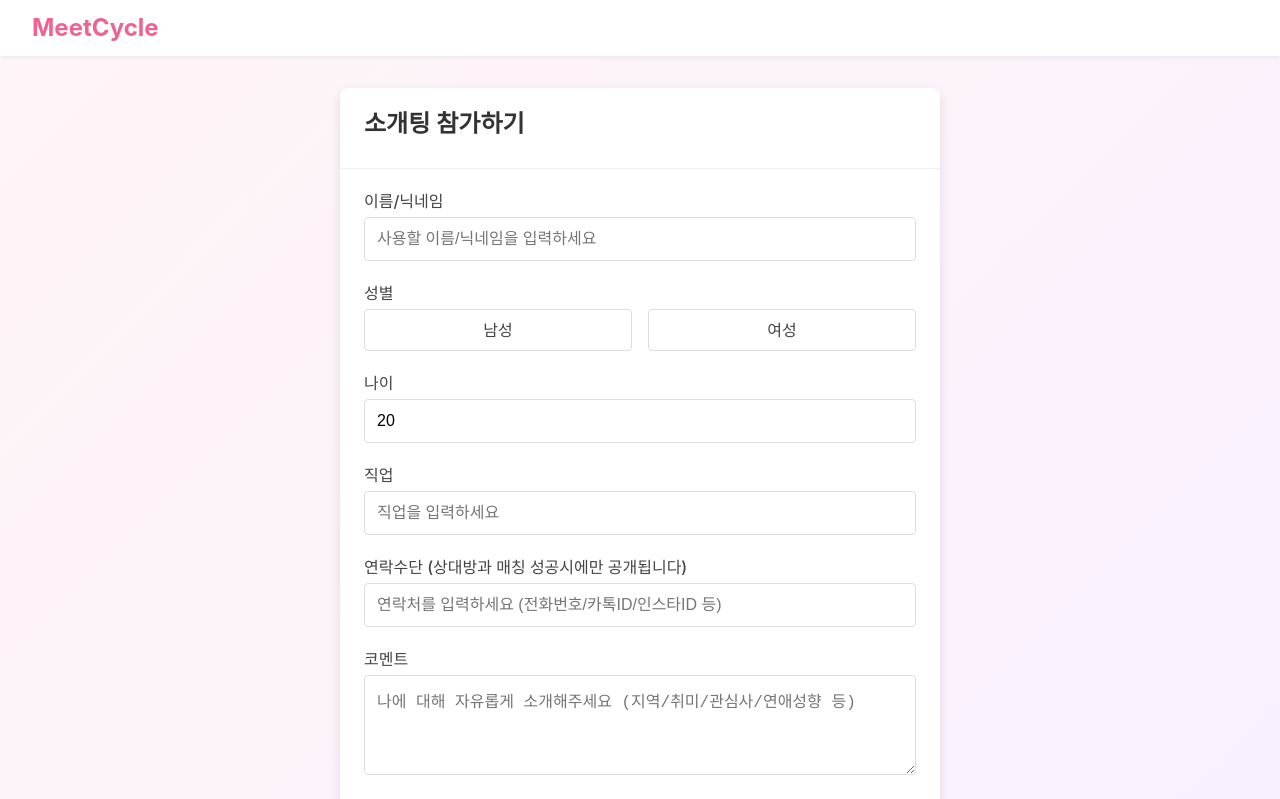
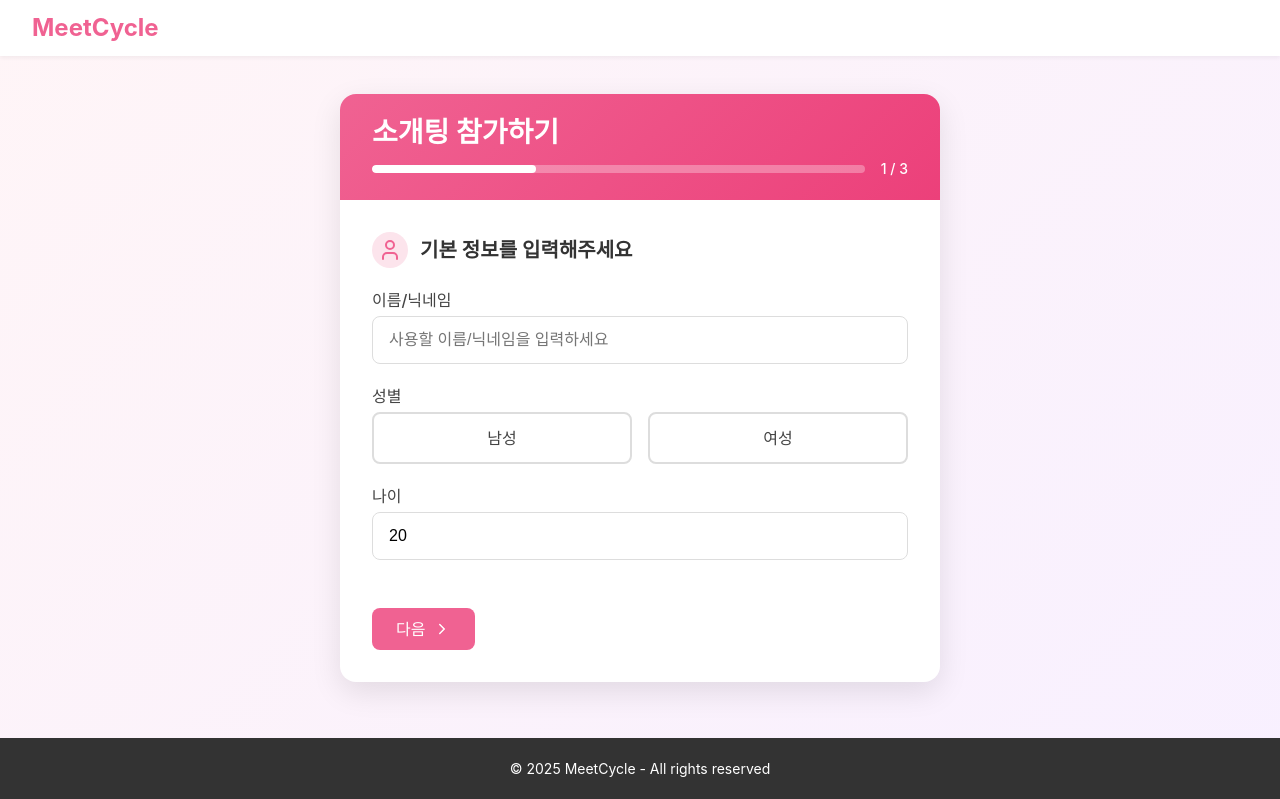
Before and after one commit to nonarnee/meetcycle, a React (Vite) app: page /join/1 in a window 1280 px wide. Shown: the top 799 px of the page. Built offline with nearby package versions, Linux system fonts and the light colour scheme; no server answers.

Commit message:
소개팅 참여 페이지 UI 수정

```diff
--- a/package.json
+++ b/package.json
@@ -19,6 +19,7 @@
     "date-fns": "^4.1.0",
     "js-cookie": "^3.0.5",
     "lucide-react": "^0.503.0",
+    "motion": "^12.9.7",
     "react": "^19.0.0",
     "react-dom": "^19.0.0",
     "react-hook-form": "^7.56.1",
--- a/src/pages/JoinDating/components/JoinDatingForm/index.tsx
+++ b/src/pages/JoinDating/components/JoinDatingForm/index.tsx
@@ -1,6 +1,7 @@
 import { useState, FormEvent } from 'react';
+import { Briefcase, ChevronLeft, ChevronRight, MessageSquare, User } from 'lucide-react';
+import { motion, AnimatePresence } from 'motion/react';
 
-import Button from '@/components/Common/Button';
 import { Gender, ParticipantForm } from '@/types';
 
 import * as S from './style';
@@ -11,6 +12,7 @@ interface JoinDatingFormProps {
 }
 
 export default function JoinDatingForm({ onSubmit, isPending }: JoinDatingFormProps) {
+  const [currentStep, setCurrentStep] = useState(1);
   const [nickname, setNickname] = useState('');
   const [gender, setGender] = useState<Gender | null>(null);
   const [age, setAge] = useState<number>(20);
@@ -19,7 +21,10 @@ export default function JoinDatingForm({ onSubmit, isPending }: JoinDatingFormPr
   const [comment, setComment] = useState<string>('');
   const [error, setError] = useState('');
 
-  const validate = () => {
+  const validateStep = (step: number) => {
+    setError('');
+
+    if (step === 1) {
       if (!nickname.trim()) {
         setError('닉네임을 입력해주세요.');
         return false;
@@ -32,6 +37,7 @@ export default function JoinDatingForm({ onSubmit, isPending }: JoinDatingFormPr
         setError('올바른 나이를 입력해주세요.');
         return false;
       }
+    } else if (step === 2) {
       if (!job) {
         setError('직업을 입력해주세요.');
         return false;
@@ -40,19 +46,29 @@ export default function JoinDatingForm({ onSubmit, isPending }: JoinDatingFormPr
         setError('연락처를 입력해주세요.');
         return false;
       }
-    if (!comment) {
-      setError('코멘트를 입력해주세요.');
-      return false;
     }
+
     return true;
+  };
+
+  const handleNextStep = () => {
+    if (validateStep(currentStep)) {
+      setCurrentStep(currentStep + 1);
+    }
+  };
+
+  const handlePrevStep = () => {
+    setCurrentStep(currentStep - 1);
   };
 
   const handleSubmit = (e: FormEvent) => {
     e.preventDefault();
 
-    if (!validate()) return;
-
-    setError('');
+    if (!validateStep(currentStep)) return;
+    if (!comment) {
+      setError('코멘트를 입력해주세요.');
+      return;
+    }
 
     // 참가자 생성
     const newParticipant: ParticipantForm = {
@@ -71,9 +87,31 @@ export default function JoinDatingForm({ onSubmit, isPending }: JoinDatingFormPr
     <S.FormCard>
       <S.FormHeader>
         <h2>소개팅 참가하기</h2>
+        <S.ProgressContainer>
+          <S.ProgressBar>
+            <S.ProgressFill width={`${(currentStep / 3) * 100}%`} />
+          </S.ProgressBar>
+          <S.StepIndicator>{currentStep} / 3</S.StepIndicator>
+        </S.ProgressContainer>
       </S.FormHeader>
 
-      <S.Form onSubmit={handleSubmit}>
+      <S.FormContent>
+        <AnimatePresence mode='wait'>
+          {currentStep === 1 && (
+            <motion.div
+              key='step1'
+              initial={{ opacity: 0, x: 20 }}
+              animate={{ opacity: 1, x: 0 }}
+              exit={{ opacity: 0, x: -20 }}
+              transition={{ duration: 0.3 }}
+            >
+              <S.StepTitle>
+                <S.StepIcon>
+                  <User />
+                </S.StepIcon>
+                기본 정보를 입력해주세요
+              </S.StepTitle>
+
               <S.FormGroup>
                 <S.Label htmlFor='nickname'>이름/닉네임</S.Label>
                 <S.Input
@@ -114,9 +152,28 @@ export default function JoinDatingForm({ onSubmit, isPending }: JoinDatingFormPr
                   value={age}
                   onChange={(e) => setAge(Number(e.target.value))}
                   placeholder='나이를 입력하세요'
+                  min={20}
+                  max={100}
                   required
                 />
               </S.FormGroup>
+            </motion.div>
+          )}
+
+          {currentStep === 2 && (
+            <motion.div
+              key='step2'
+              initial={{ opacity: 0, x: 20 }}
+              animate={{ opacity: 1, x: 0 }}
+              exit={{ opacity: 0, x: -20 }}
+              transition={{ duration: 0.3 }}
+            >
+              <S.StepTitle>
+                <S.StepIcon>
+                  <Briefcase />
+                </S.StepIcon>
+                직업 및 연락처를 입력해주세요
+              </S.StepTitle>
 
               <S.FormGroup>
                 <S.Label htmlFor='job'>직업</S.Label>
@@ -131,7 +188,7 @@ export default function JoinDatingForm({ onSubmit, isPending }: JoinDatingFormPr
               </S.FormGroup>
 
               <S.FormGroup>
-          <S.Label htmlFor='phone'>연락수단 (상대방과 매칭 성공시에만 공개됩니다)</S.Label>
+                <S.Label htmlFor='phone'>연락수단</S.Label>
                 <S.Input
                   id='phone'
                   type='text'
@@ -140,7 +197,25 @@ export default function JoinDatingForm({ onSubmit, isPending }: JoinDatingFormPr
                   placeholder='연락처를 입력하세요 (전화번호/카톡ID/인스타ID 등)'
                   required
                 />
+                <S.HelpText>매칭된 상대방에게만 공개되는 정보입니다.</S.HelpText>
               </S.FormGroup>
+            </motion.div>
+          )}
+
+          {currentStep === 3 && (
+            <motion.div
+              key='step3'
+              initial={{ opacity: 0, x: 20 }}
+              animate={{ opacity: 1, x: 0 }}
+              exit={{ opacity: 0, x: -20 }}
+              transition={{ duration: 0.3 }}
+            >
+              <S.StepTitle>
+                <S.StepIcon>
+                  <MessageSquare />
+                </S.StepIcon>
+                자기소개를 작성해주세요
+              </S.StepTitle>
 
               <S.FormGroup>
                 <S.Label htmlFor='comment'>코멘트</S.Label>
@@ -152,14 +227,54 @@ export default function JoinDatingForm({ onSubmit, isPending }: JoinDatingFormPr
                   maxLength={300}
                   required
                 />
+                <S.CharCount>{comment.length}/300</S.CharCount>
               </S.FormGroup>
+
+              <S.ProfilePreview>
+                <S.PreviewTitle>입력 정보 확인</S.PreviewTitle>
+                <S.PreviewItem>
+                  <S.PreviewLabel>닉네임:</S.PreviewLabel>
+                  <S.PreviewValue>{nickname}</S.PreviewValue>
+                </S.PreviewItem>
+                <S.PreviewItem>
+                  <S.PreviewLabel>성별:</S.PreviewLabel>
+                  <S.PreviewValue>
+                    {gender === Gender.MALE ? '남성' : gender === Gender.FEMALE ? '여성' : '-'}
+                  </S.PreviewValue>
+                </S.PreviewItem>
+                <S.PreviewItem>
+                  <S.PreviewLabel>나이:</S.PreviewLabel>
+                  <S.PreviewValue>{age}세</S.PreviewValue>
+                </S.PreviewItem>
+                <S.PreviewItem>
+                  <S.PreviewLabel>직업:</S.PreviewLabel>
+                  <S.PreviewValue>{job}</S.PreviewValue>
+                </S.PreviewItem>
+              </S.ProfilePreview>
+            </motion.div>
+          )}
+        </AnimatePresence>
 
         {error && <S.ErrorMessage>{error}</S.ErrorMessage>}
 
-        <Button type='submit' disabled={isPending} width='100%'>
+        <S.ButtonGroup>
+          {currentStep > 1 && (
+            <S.BackButton onClick={handlePrevStep}>
+              <ChevronLeft size={18} /> 이전
+            </S.BackButton>
+          )}
+
+          {currentStep < 3 ? (
+            <S.NextButton onClick={handleNextStep}>
+              다음 <ChevronRight size={18} />
+            </S.NextButton>
+          ) : (
+            <S.SubmitButton onClick={handleSubmit} disabled={isPending}>
               {isPending ? '등록 중...' : '참가하기'}
-        </Button>
-      </S.Form>
+            </S.SubmitButton>
+          )}
+        </S.ButtonGroup>
+      </S.FormContent>
     </S.FormCard>
   );
 }
--- a/src/pages/JoinDating/components/JoinDatingForm/style.ts
+++ b/src/pages/JoinDating/components/JoinDatingForm/style.ts
@@ -4,31 +4,83 @@ import { Gender } from '@/types';
 
 export const FormCard = styled.div`
   background-color: white;
-  border-radius: 8px;
+  border-radius: 16px;
   width: 100%;
   max-width: 600px;
-  box-shadow: 0 4px 12px rgba(0, 0, 0, 0.1);
+  box-shadow: 0 10px 30px rgba(0, 0, 0, 0.1);
   overflow: hidden;
 `;
 
 export const FormHeader = styled.div`
-  padding: 1.5rem;
-  border-bottom: 1px solid #eee;
+  padding: 1.5rem 2rem;
+  background: linear-gradient(135deg, #f06292 0%, #ec407a 100%);
+  color: white;
 
   h2 {
-    font-size: 1.5rem;
-    font-weight: 600;
-    margin: 0 0 0.5rem;
-    color: #333;
+    font-size: 1.75rem;
+    font-weight: 700;
+    margin: 0 0 1rem;
   }
 `;
 
-export const Form = styled.form`
-  padding: 1.5rem;
+export const ProgressContainer = styled.div`
+  display: flex;
+  align-items: center;
+  gap: 1rem;
+`;
+
+export const ProgressBar = styled.div`
+  flex: 1;
+  height: 8px;
+  background-color: rgba(255, 255, 255, 0.3);
+  border-radius: 4px;
+  overflow: hidden;
+`;
+
+export const ProgressFill = styled.div<{ width: string }>`
+  height: 100%;
+  background-color: white;
+  border-radius: 4px;
+  width: ${(props) => props.width};
+  transition: width 0.3s ease;
+`;
+
+export const StepIndicator = styled.div`
+  font-size: 0.875rem;
+  font-weight: 500;
+`;
+
+export const FormContent = styled.div`
+  padding: 2rem;
+  min-height: 450px;
+  display: flex;
+  flex-direction: column;
+`;
+
+export const StepTitle = styled.h3`
+  font-size: 1.25rem;
+  font-weight: 600;
+  color: #333;
+  margin-bottom: 1.5rem;
+  display: flex;
+  align-items: center;
+  gap: 0.75rem;
+`;
+
+export const StepIcon = styled.div`
+  width: 36px;
+  height: 36px;
+  background-color: #fce4ec;
+  border-radius: 50%;
+  display: flex;
+  align-items: center;
+  justify-content: center;
+  color: #f06292;
 `;
 
 export const FormGroup = styled.div`
   margin-bottom: 1.5rem;
+  position: relative;
 `;
 
 export const Label = styled.label`
@@ -40,15 +92,16 @@ export const Label = styled.label`
 
 export const Input = styled.input`
   width: 100%;
-  padding: 0.75rem;
+  padding: 0.875rem 1rem;
   border: 1px solid #ddd;
-  border-radius: 4px;
+  border-radius: 8px;
   font-size: 1rem;
+  transition: all 0.2s ease;
 
   &:focus {
     outline: none;
     border-color: #f06292;
-    box-shadow: 0 0 0 2px rgba(240, 98, 146, 0.2);
+    box-shadow: 0 0 0 3px rgba(240, 98, 146, 0.2);
   }
 `;
 
@@ -59,18 +112,18 @@ export const GenderSelection = styled.div`
 
 export const GenderOption = styled.div<{ selected: boolean; gender: Gender }>`
   flex: 1;
-  padding: 0.75rem;
+  padding: 1rem;
   text-align: center;
-  border-radius: 4px;
+  border-radius: 8px;
   cursor: pointer;
   transition: all 0.2s ease;
   background-color: ${(props) =>
     props.selected ? (props.gender === Gender.MALE ? '#e3f2fd' : '#fce4ec') : 'white'};
-  border: 1px solid
+  border: 2px solid
     ${(props) => (props.selected ? (props.gender === Gender.MALE ? '#1976d2' : '#f06292') : '#ddd')};
   color: ${(props) =>
     props.selected ? (props.gender === Gender.MALE ? '#1976d2' : '#f06292') : '#444'};
-  font-weight: ${(props) => (props.selected ? '500' : 'normal')};
+  font-weight: ${(props) => (props.selected ? '600' : 'normal')};
 
   &:hover {
     background-color: ${(props) => (props.gender === Gender.MALE ? '#e3f2fd' : '#fce4ec')};
@@ -80,22 +133,150 @@ export const GenderOption = styled.div<{ selected: boolean; gender: Gender }>`
 
 export const Textarea = styled.textarea`
   width: 100%;
-  padding: 0.75rem;
+  padding: 0.875rem 1rem;
   border: 1px solid #ddd;
-  border-radius: 4px;
+  border-radius: 8px;
   font-size: 1rem;
-  min-height: 100px;
+  min-height: 150px;
   resize: vertical;
+  transition: all 0.2s ease;
 
   &:focus {
     outline: none;
     border-color: #f06292;
-    box-shadow: 0 0 0 2px rgba(240, 98, 146, 0.2);
+    box-shadow: 0 0 0 3px rgba(240, 98, 146, 0.2);
   }
+`;
+
+export const CharCount = styled.div`
+  position: absolute;
+  right: 10px;
+  bottom: 10px;
+  font-size: 0.75rem;
+  color: #666;
+`;
+
+export const HelpText = styled.div`
+  font-size: 0.75rem;
+  color: #666;
+  margin-top: 0.5rem;
+`;
+
+export const ProfilePreview = styled.div`
+  background-color: #f9f9f9;
+  border-radius: 8px;
+  padding: 1.25rem;
+  margin-bottom: 1.5rem;
+`;
+
+export const PreviewTitle = styled.h4`
+  font-size: 1rem;
+  font-weight: 600;
+  color: #333;
+  margin-bottom: 1rem;
+`;
+
+export const PreviewItem = styled.div`
+  display: flex;
+  margin-bottom: 0.5rem;
+`;
+
+export const PreviewLabel = styled.div`
+  width: 80px;
+  font-weight: 500;
+  color: #666;
+`;
+
+export const PreviewValue = styled.div`
+  flex: 1;
+  color: #333;
 `;
 
 export const ErrorMessage = styled.div`
   margin-bottom: 1rem;
   color: #e53935;
   font-size: 0.875rem;
+  padding: 0.75rem;
+  background-color: #ffebee;
+  border-radius: 8px;
+  display: flex;
+  align-items: center;
+  gap: 0.5rem;
+
+  &::before {
+    content: '!';
+    display: flex;
+    align-items: center;
+    justify-content: center;
+    width: 20px;
+    height: 20px;
+    background-color: #e53935;
+    color: white;
+    border-radius: 50%;
+    font-weight: bold;
+    font-size: 0.75rem;
+  }
 `;
+
+export const ButtonGroup = styled.div`
+  display: flex;
+  justify-content: space-between;
+  margin-top: auto;
+  padding-top: 1.5rem;
+`;
+
+export const BackButton = styled.button`
+  display: flex;
+  align-items: center;
+  gap: 0.5rem;
+  padding: 0.75rem 1.25rem;
+  background-color: transparent;
+  color: #666;
+  border: 1px solid #ddd;
+  border-radius: 8px;
+  font-weight: 500;
+  cursor: pointer;
+  transition: all 0.2s ease;
+
+  &:hover {
+    background-color: #f5f5f5;
+  }
+`;
+
+export const NextButton = styled.button`
+  display: flex;
+  align-items: center;
+  gap: 0.5rem;
+  padding: 0.75rem 1.5rem;
+  background-color: #f06292;
+  color: white;
+  border: none;
+  border-radius: 8px;
+  font-weight: 500;
+  cursor: pointer;
+  transition: all 0.2s ease;
+
+  &:hover {
+    background-color: #ec407a;
+  }
+`;
+
+export const SubmitButton = styled.button`
+  padding: 0.875rem 2rem;
+  background-color: #f06292;
+  color: white;
+  border: none;
+  border-radius: 8px;
+  font-weight: 600;
+  cursor: pointer;
+  transition: all 0.2s ease;
+
+  &:hover:not(:disabled) {
+    background-color: #ec407a;
+  }
+
+  &:disabled {
+    background-color: #ccc;
+    cursor: not-allowed;
+  }
+`;
```
Also changed, not shown: 1 other file (tests, documents, lock files or other folders). Lines whose indentation alone changed are shown as unchanged.
